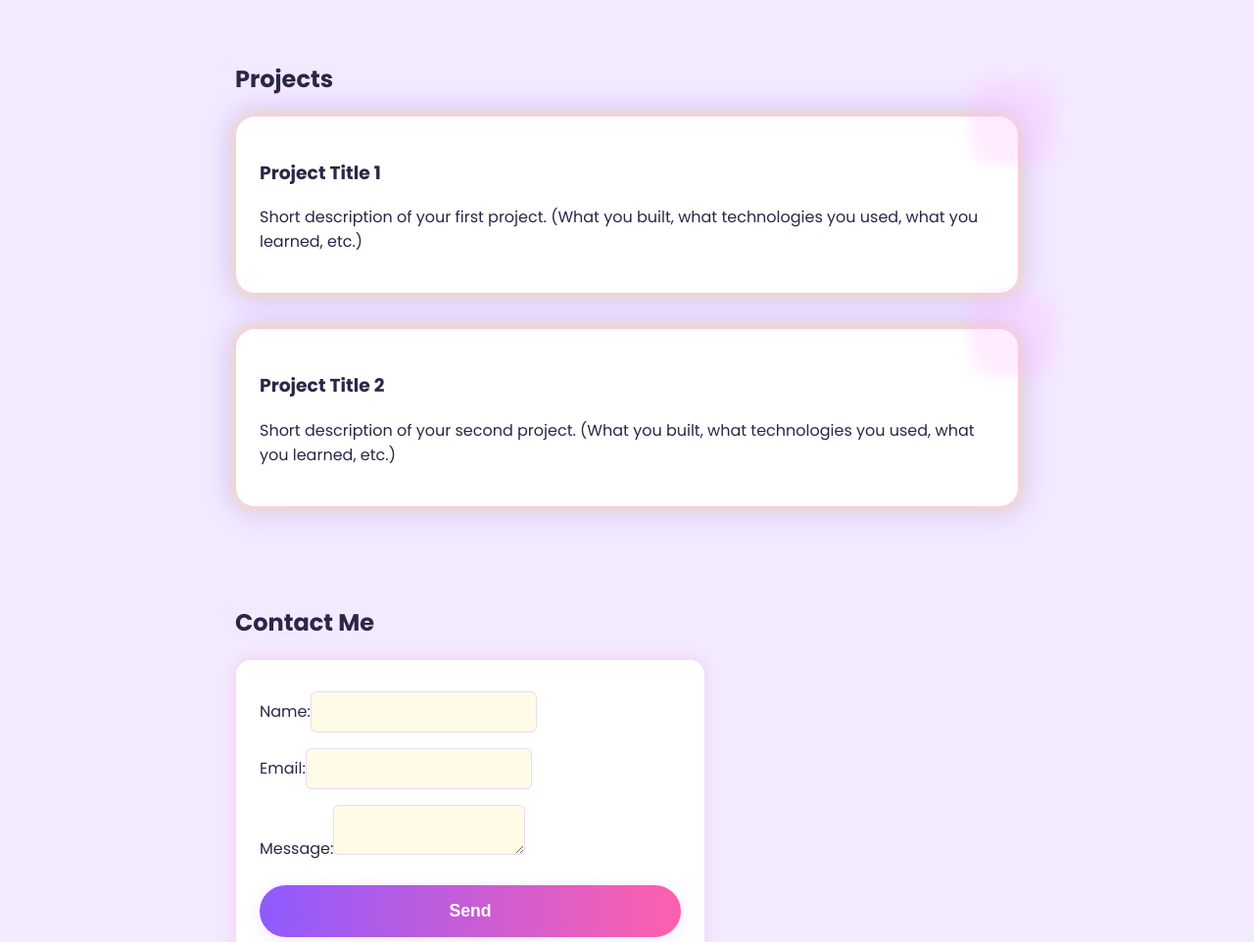
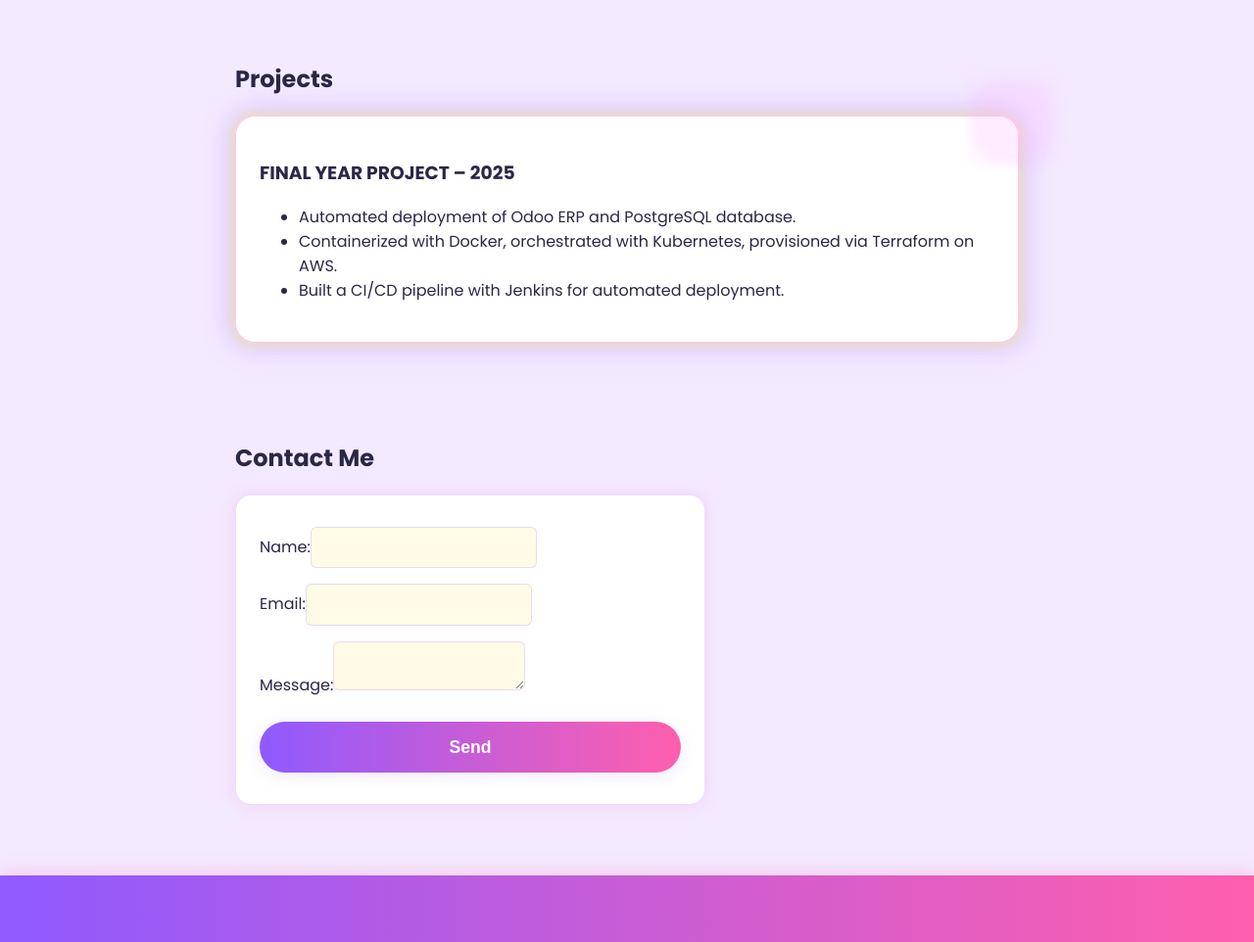
Before and after one commit to eyaalimi/portfolio, a plain HTML site: page index.html in a window 1280 px wide. Shown: the part 2956-3918 px from the top of the page at 98% size. Drawn offline with Linux system fonts and the light colour scheme.

Commit message:
modifying datea

```diff
--- a/index.html
+++ b/index.html
@@ -167,16 +167,31 @@ on security testing.</li>
       <div class="projects-list">
         <!-- Project 1 Example -->
         <div class="project">
-          <h3>Project Title 1</h3>
-          <p>Short description of your first project. (What you built, what technologies you used, what you learned, etc.)</p>
+          <h3>FINAL YEAR PROJECT – 2025</h3>
+          <p><ul>
+            <li>Automated deployment of Odoo ERP and PostgreSQL database.</li>
+ <li> Containerized with Docker, orchestrated with Kubernetes,
+ provisioned via Terraform on AWS.</li>
+ <li>Built a CI/CD pipeline with Jenkins for automated deployment.</li>
+          </ul></p>
         </div>
         <!-- Project 2 Example -->
-        <div class="project">
+        <!-- <div class="project">
           <h3>Project Title 2</h3>
           <p>Short description of your second project. (What you built, what technologies you used, what you learned, etc.)</p>
-        </div>
+        </div> -->
       </div>
     </section>
+
+
+
+
+
+
+
+
+
+
 
     <section id="contact" class="container">
       <h2>Contact Me</h2>
```
